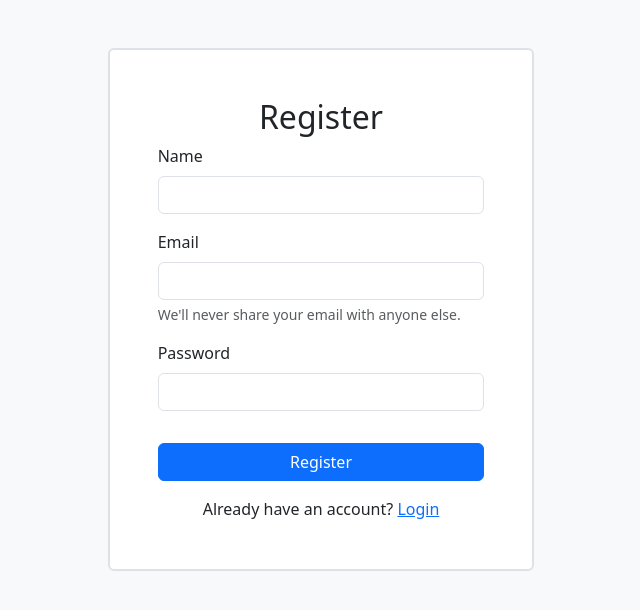
After one commit to bhaveshxop/AutomaticTimeTableGenerator, a PHP site: page /pages/register.php in a window 1280 px wide. The commit adds this page. Shown: the top 610 px of the page, without its empty margins (319-959 px from the left). Run offline with PHP 8.4, Linux system fonts and the light colour scheme.

```diff
--- a/pages/generateTimeTable.php
+++ b/pages/generateTimeTable.php
@@ -1,6 +1,12 @@
 <?php
 // Include the database connection file
 include('../utils/dbcon.php');
+
+session_start();
+if (!isset($_SESSION['id'])) {
+    header('location: ./login.php');
+}
+
 
 // ittrate through the assigned table in the database
 // query to fetch the assigned table from the database
--- /dev/null
+++ b/pages/logout.php
@@ -0,0 +1,6 @@
+<?php
+session_start();
+session_unset();
+session_destroy();
+header('location: ./login.php');
+?>
--- /dev/null
+++ b/pages/register.php
@@ -0,0 +1,69 @@
+<?php
+// Include the database connection file
+include('../utils/dbcon.php');
+
+// Check if the form is submitted
+if (isset($_POST['register'])) {
+    // Get the input values
+    $name = $_POST['name'];
+    $email = $_POST['email'];
+    $password = $_POST['password'];
+
+    // Check if the email is already registered
+    $sql = "SELECT * FROM users WHERE email = '$email'";
+    $result = mysqli_query($conn, $sql);
+
+    if (mysqli_num_rows($result) > 0) {
+        echo "<script>alert('Email already exists')</script>";
+    } else {
+        // Insert the user into the database
+        $sql = "INSERT INTO users (name, email, password) VALUES ('$name', '$email', '$password')";
+        if (mysqli_query($conn, $sql)) {
+            echo "<script>alert('Registration successful')</script>";
+        } else {
+            echo "<script>alert('Registration failed')</script>";
+        }
+    }
+}
+?>
+
+<!doctype html>
+<html lang="en">
+
+<head>
+    <meta charset="utf-8">
+    <meta name="viewport" content="width=device-width, initial-scale=1">
+    <title>Register</title>
+    <link href="https://cdn.jsdelivr.net/npm/bootstrap@5.3.3/dist/css/bootstrap.min.css" rel="stylesheet" integrity="sha384-QWTKZyjpPEjISv5WaRU9OFeRpok6YctnYmDr5pNlyT2bRjXh0JMhjY6hW+ALEwIH" crossorigin="anonymous">
+</head>
+
+<body class="h-100 d-flex justify-content-center align-items-center bg-light">
+    <div class="container mt-5 col-4 rounded-2 border border-2 p-5 bg-white">
+        <h2 class="text-center">Register</h2>
+        <form method="POST">
+            <div class="mb-3">
+                <label for="name" class="form-label">Name</label>
+                <input type="text" class="form-control" id="name" name="name">
+            </div>
+            <div class="mb-3">
+                <label for="email" class="form-label">Email</label>
+                <input type="email" class="form-control" id="email" aria-describedby="emailHelp" name="email">
+                <div id="emailHelp" class="form-text">We'll never share your email with anyone else.</div>
+            </div>
+            <div class="mb-3">
+                <label for="password" class="form-label">Password</label>
+                <input type="password" class="form-control" id="password" name="password">
+            </div>
+            <button type="submit" class="btn btn-primary w-100 mt-3" name="register">Register</button>
+        </form>
+
+        <div class="text-center mt-3">
+            Already have an account?
+            <a href="login.php">Login</a>
+        </div>
+
+    </div>
+    <script src="https://cdn.jsdelivr.net/npm/bootstrap@5.3.3/dist/js/bootstrap.bundle.min.js" integrity="sha384-YvpcrYf0tY3lHB60NNkmXc5s9fDVZLESaAA55NDzOxhy9GkcIdslK1eN7N6jIeHz" crossorigin="anonymous"></script>
+</body>
+
+</html>
```
Also changed, not shown: css/style.css (+3 -7 lines), index.php (+13 -2 lines), pages/aboutUs.php (+9 -0 lines), pages/class.php (+19 -15 lines), pages/department.php (+9 -0 lines), pages/staff.php (+11 -6 lines), pages/subjects.php (+9 -0 lines), pages/timetable.php (+7 -0 lines).
